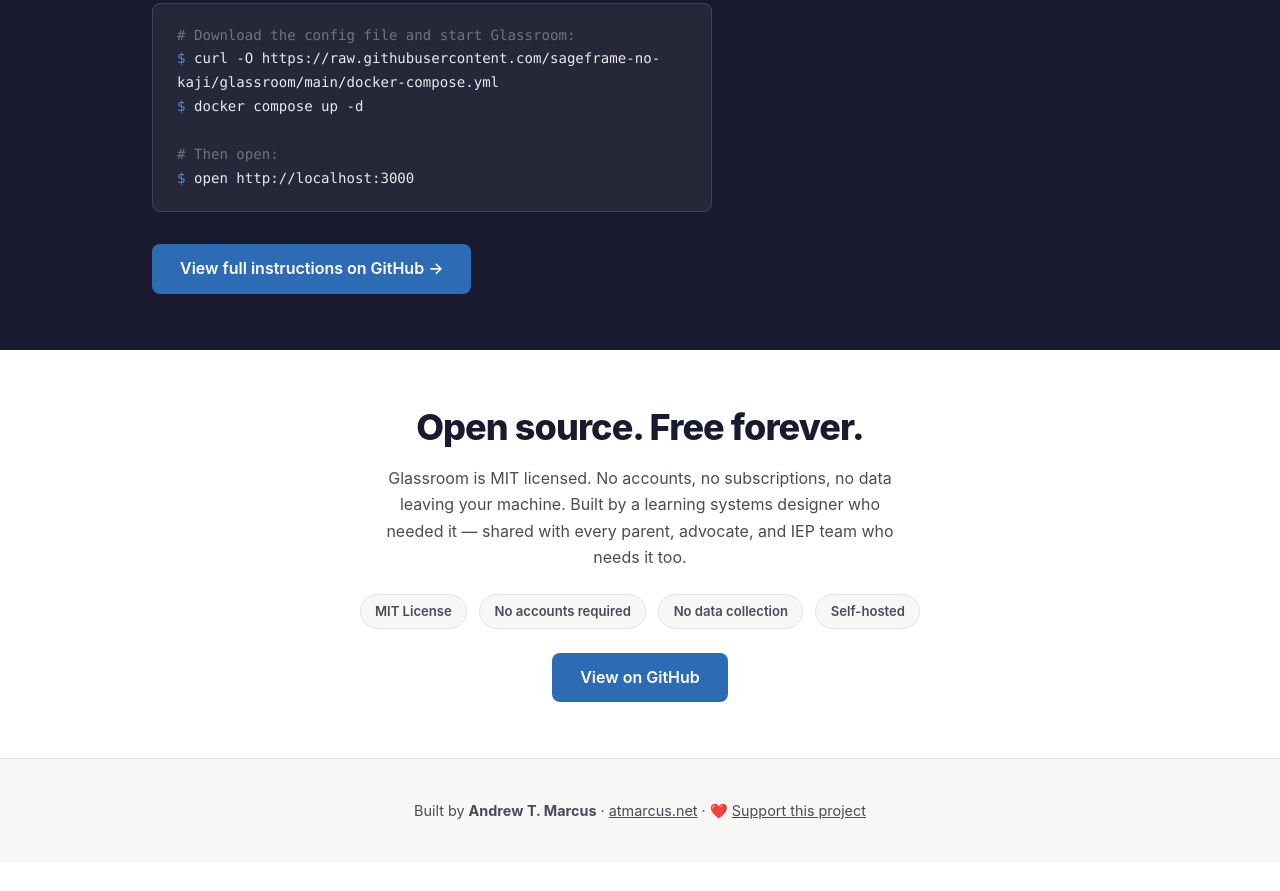
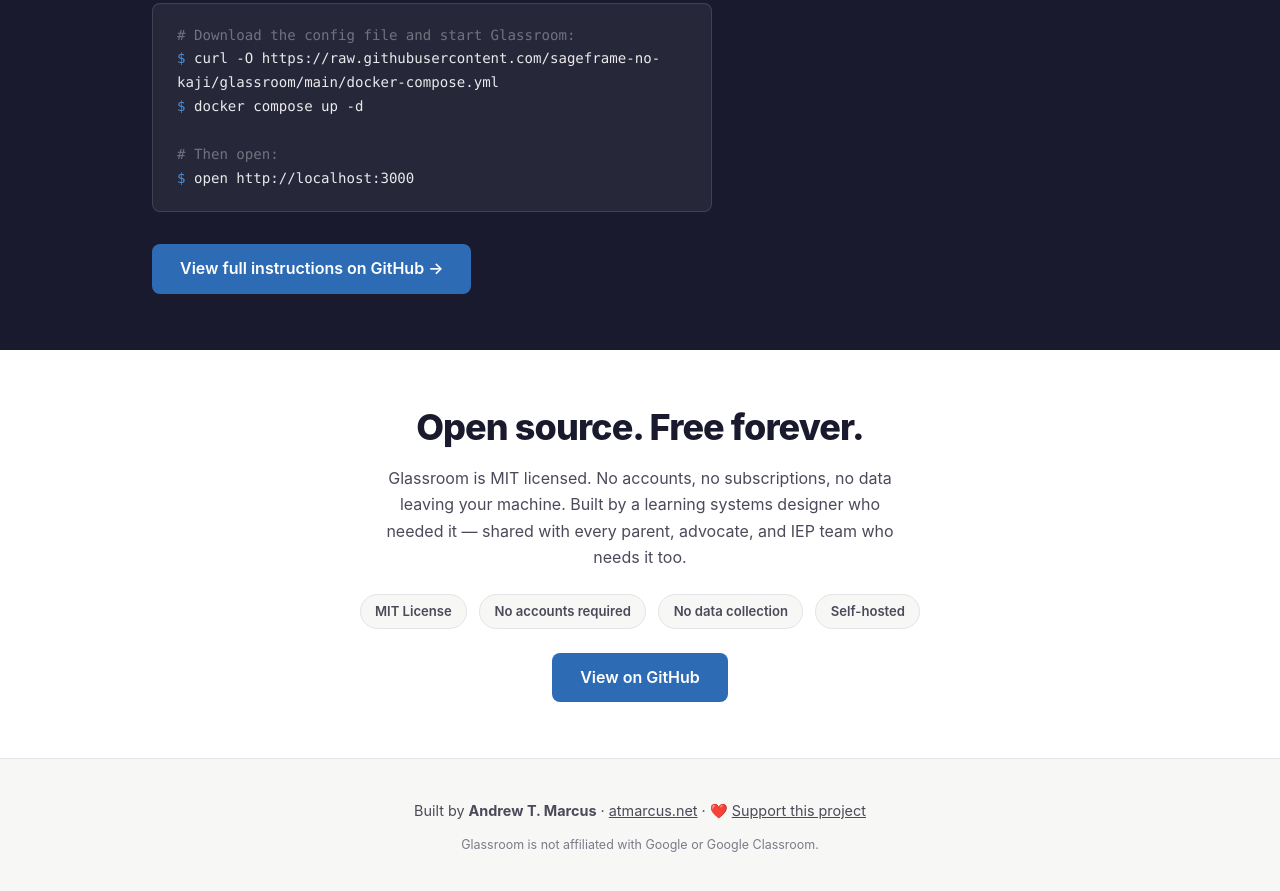
Before and after one commit to sageframe-dharma/glassroom-web, a plain HTML site: page index.html in a window 1280 px wide. Shown: the part 4943-5834 px from the top of the page. Before the commit the page ends 5806 px from the top, so only its background shows below. Drawn offline with Linux system fonts and the light colour scheme.

Commit message:
Add back Google disclaimer to footer bottom

```diff
--- a/index.html
+++ b/index.html
@@ -259,6 +259,7 @@
 <!-- ── Footer ── -->
 <footer>
   <p>Built by <strong>Andrew T. Marcus</strong> &middot; <a href="https://atmarcus.net" target="_blank" rel="noopener">atmarcus.net</a> &middot; ❤️ <a href="https://buymeacoffee.com/sageframe" target="_blank" rel="noopener">Support this project</a></p>
+  <p class="footer-legal">Glassroom is not affiliated with Google or Google Classroom.</p>
 </footer>
 
 <script>
--- a/style.css
+++ b/style.css
@@ -706,6 +706,12 @@
   color: var(--text-secondary);
 }
 
+footer .footer-legal {
+  margin-top: 0.75rem;
+  font-size: 0.78rem;
+  color: var(--text-muted);
+}
+
 /* ── Mobile ── */
 
 @media (max-width: 640px) {
```
